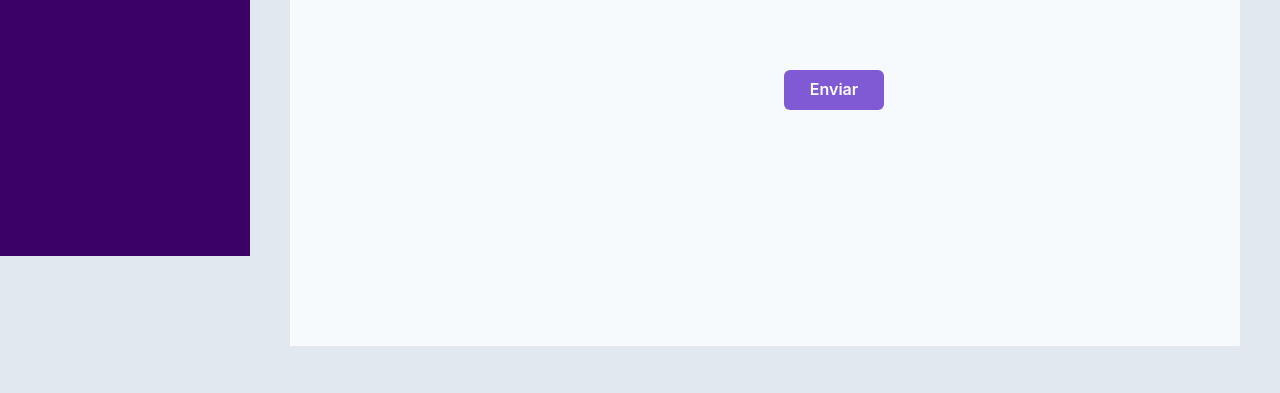
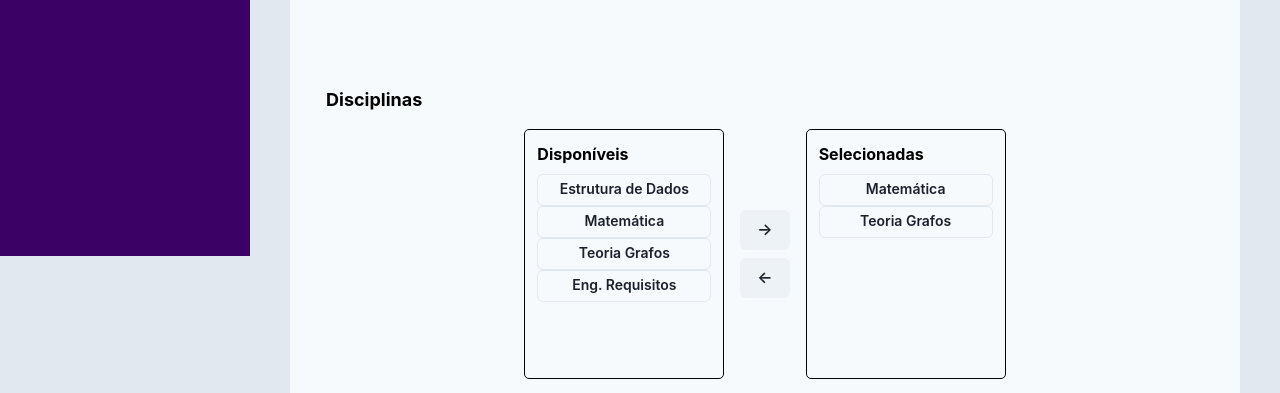
Before and after one commit to TCC-Ciencia-da-Comp/Grade_Maker_Interface, a React (Vite) app: page /disponibilidade in a window 1280 px wide. Shown: the part 544-937 px from the top of the page. Built offline with nearby package versions, Linux system fonts and the light colour scheme; no server answers.

Commit message:
Alteracoes no formulário de disponibilidade

```diff
--- a/src/components/Forms/FormDisponibilidade.jsx
+++ b/src/components/Forms/FormDisponibilidade.jsx
@@ -3,12 +3,13 @@ import {
   Button,
   Flex,
   Grid,
-  Heading,
   Input,
   Text,
   Image,
   Select,
   useToast,
+  List,
+  ListItem,
 } from "@chakra-ui/react";
 import { useEffect, useState } from "react";
 import React from "react";
@@ -29,29 +30,33 @@ const FormDisponibilidade = ({
   onDisponibilidadeChange,
   days = [],
   turnos = [],
-  professor = {}
+  professor = { id: null, nome: "" },
 }) => {
   const toast = useToast();
   const [disponibilidade, setDisponibilidade] = useState([]);
+  const [disponiveis, setDisponiveis] = useState([
+    "Estrutura de Dados",
+    "Matemática",
+    "Teoria Grafos",
+    "Eng. Requisitos",
+  ]);
+  const [selecionadas, setSelecionadas] = useState(["Matemática", "Teoria Grafos"]);
+  const [anoInput, setAnoInput] = useState(ano);
+  const [semestreInput, setSemestreInput] = useState("");
 
   useEffect(() => {
     const fetchDisponibilidade = async () => {
       try {
-        const resultado = await getDispProf(39);
-        resultado.map((res)=>{
-          console.log(res.diaSemanaId)
-        })
-
-
+        const resultado = await getDispProf(professor.id || 0);
+        resultado.forEach((res) => {
+          console.log(res.diaSemanaId);
+        });
       } catch (error) {
         console.log("Erro inesperado: " + error);
       }
     };
     fetchDisponibilidade();
-  }, []);
-
-
-
+  }, [professor.id]);
 
   const handleToggle = (dayId, periodId) => {
     setDisponibilidade((prevDisponibilidade) => ({
@@ -66,7 +71,6 @@ const FormDisponibilidade = ({
   const handleSubmit = async (e) => {
     e.preventDefault();
 
-    // Obter os dias e turnos selecionados
     const selecionados = Object.keys(disponibilidade).flatMap((dayId) => {
       const turnosSelecionados = Object.keys(disponibilidade[dayId])
         .filter((periodId) => disponibilidade[dayId][periodId])
@@ -75,24 +79,19 @@ const FormDisponibilidade = ({
     });
 
     try {
-      // Deleta a disponibilidade antes de inserir as novas
       await deleteteByIdProf(professor.id);
 
-      // Insere as novas disponibilidades
-      selecionados.map((disp) => {
+      selecionados.forEach((disp) => {
         const objectDisponibilidade = {
           professorId: professor.id,
           diaSemanaId: disp.dayId,
           turnoId: disp.periodId,
-          ano: e.target.elements.anoInput.value,
-          semestre: e.target.elements.semestreInput.value,
+          ano: anoInput,
+          semestre: semestreInput,
         };
-
-        // Chame a função de inserção para cada item
         insertDisponibilidade(objectDisponibilidade);
       });
 
-      // Toast de sucesso
       toast({
         title: "Disponibilidade agendada",
         description: "Disponibilidades atualizadas com sucesso.",
@@ -102,7 +101,6 @@ const FormDisponibilidade = ({
         position: "top-right",
       });
     } catch (error) {
-      // Toast de erro
       toast({
         title: "Erro ao marcar ",
         description: "Algo deu errado.",
@@ -112,6 +110,21 @@ const FormDisponibilidade = ({
         position: "top-right",
       });
     }
+  };
+
+  const moverParaSelecionadas = (item) => {
+    setDisponiveis(disponiveis.filter((disciplina) => disciplina !== item));
+    setSelecionadas([...selecionadas, item]);
+  };
+
+  const moverParaDisponiveis = (item) => {
+    setSelecionadas(selecionadas.filter((disciplina) => disciplina !== item));
+    setDisponiveis([...disponiveis, item]);
+  };
+
+  const handleCancelar = () => {
+    setDisponiveis(["Estrutura de Dados", "Matemática", "Teoria Grafos", "Eng. Requisitos"]);
+    setSelecionadas([]);
   };
 
   return (
@@ -130,7 +143,7 @@ const FormDisponibilidade = ({
                   readOnly
                   _focus={{
                     borderColor: "purple",
-                    boxShadow: "0 0 0 1px #805AD5", // Sombra roxa ao redor do input
+                    boxShadow: "0 0 0 1px #805AD5",
                   }}
                 />
               </Box>
@@ -140,14 +153,13 @@ const FormDisponibilidade = ({
                   placeholder="Semestre"
                   id="semestreInput"
                   isRequired
+                  value={semestreInput}
+                  onChange={(e) => setSemestreInput(e.target.value)}
                   _focus={{
                     borderColor: "purple",
-                    boxShadow: "0 0 0 1px #805AD5", // Sombra roxa ao redor do input
+                    boxShadow: "0 0 0 1px #805AD5",
                   }}
                 >
-                  <option disabled hidden value="">
-                    Semestre
-                  </option>
                   <option value={1}>Primeiro</option>
                   <option value={2}>Segundo</option>
                 </Select>
@@ -155,14 +167,15 @@ const FormDisponibilidade = ({
               <Box>
                 <Text mb={2}>Ano</Text>
                 <Input
+                  placeholder="Ano"
+                  width="100px"
+                  value={anoInput}
+                  onChange={(e) => setAnoInput(e.target.value)}
+                  id="anoInput"
                   _focus={{
                     borderColor: "purple",
-                    boxShadow: "0 0 0 1px #805AD5", // Sombra roxa ao redor do input
+                    boxShadow: "0 0 0 1px #805AD5",
                   }}
-                  placeholder="Ano"
-                  width="100px"
-                  defaultValue={ano}
-                  id="anoInput"
                 />
               </Box>
             </Flex>
@@ -171,13 +184,13 @@ const FormDisponibilidade = ({
             <Grid templateColumns={`repeat(${days.length + 1}, 1fr)`} gap={2}>
               <Box></Box>
               {days.map((day) => (
-                <Text key={day.nome} textAlign="center" fontSize="sm">
-                  {day.nome}
+                <Text key={day.descricao} textAlign="center" fontSize="sm">
+                  {day.descricao.slice(0, 3)}
                 </Text>
               ))}
               {turnos.map((period) => (
                 <React.Fragment key={period.id}>
-                  <Text>{period.nome}</Text>
+                  <Text>{period.descricao}</Text>
                   {days.map((day) => (
                     <Button
                       key={`${day.id}-${period.id}`}
@@ -202,26 +215,63 @@ const FormDisponibilidade = ({
             />
           </Box>
         </Grid>
-        <Flex justify={"flex-end"} mt={4} pr={320}>
-          <Box mr={"right"} width={"100px"}>
-            <Button
-              type="submit"
-              width={"100%"}
-              color={"white"}
-              colorScheme="purple"
-              _focus={{
-                boxShadow:
-                  "0 0 1px 2px rgba(173, 216, 230, .75), 0 1px 1px rgba(0, 0, 0, .15)",
-              }}
-              _hover={{
-                backgroundColor: "purple", // Cor de fundo ao passar o mouse
-                color: "white", // Cor do texto ao passar o mouse
-                transform: "scale(1.1)", // Aumenta levemente o botão ao passar o mouse
-              }}
-            >
-              Enviar
-            </Button>
-          </Box>
+
+        {/* Gerenciamento de disciplinas */}
+        <Box mt={8}>
+          <Text fontSize="lg" fontWeight="bold" mb={4}>
+            Disciplinas
+          </Text>
+          <Flex align="center" justify="center" gap={4}>
+            <Box border="1px solid black" p={3} borderRadius="5px" width="200px" height="250px" overflow="auto">
+              <Text fontWeight="bold" mb={2}>
+                Disponíveis
+              </Text>
+              <List>
+                {disponiveis.map((disciplina, index) => (
+                  <ListItem key={index}>
+                    <Button
+                      size="sm"
+                      variant="outline"
+                      width="100%"
+                      onClick={() => moverParaSelecionadas(disciplina)}
+                    >
+                      {disciplina}
+                    </Button>
+                  </ListItem>
+                ))}
+              </List>
+            </Box>
+
+            <Flex direction="column" justify="center" align="center" gap={2}>
+              <Button onClick={() => disponiveis.length > 0 && moverParaSelecionadas(disponiveis[0])}>→</Button>
+              <Button onClick={() => selecionadas.length > 0 && moverParaDisponiveis(selecionadas[0])}>←</Button>
+            </Flex>
+
+            <Box border="1px solid black" p={3} borderRadius="5px" width="200px" height="250px" overflow="auto">
+              <Text fontWeight="bold" mb={2}>
+                Selecionadas
+              </Text>
+              <List>
+                {selecionadas.map((disciplina, index) => (
+                  <ListItem key={index}>
+                    <Button
+                      size="sm"
+                      variant="outline"
+                      width="100%"
+                      onClick={() => moverParaDisponiveis(disciplina)}
+                    >
+                      {disciplina}
+                    </Button>
+                  </ListItem>
+                ))}
+              </List>
+            </Box>
+          </Flex>
+        </Box>
+
+        <Flex justify="center" mt={4} gap={4}>
+          <Button colorScheme="blue" type="submit">Confirmar</Button>
+          <Button colorScheme="red" onClick={handleCancelar}>Cancelar</Button>
         </Flex>
       </Box>
     </form>
--- a/src/pages/Disponibilidade/index.jsx
+++ b/src/pages/Disponibilidade/index.jsx
@@ -21,7 +21,7 @@ export default function Disponibilidade() {
   const [disponibilidade, setDisponibilidade] = useState([]);
 
   const professor = {
-    id: 39,
+    id: 1,
     nome:"Eliel Silva da Cruz"
   }
 
```
